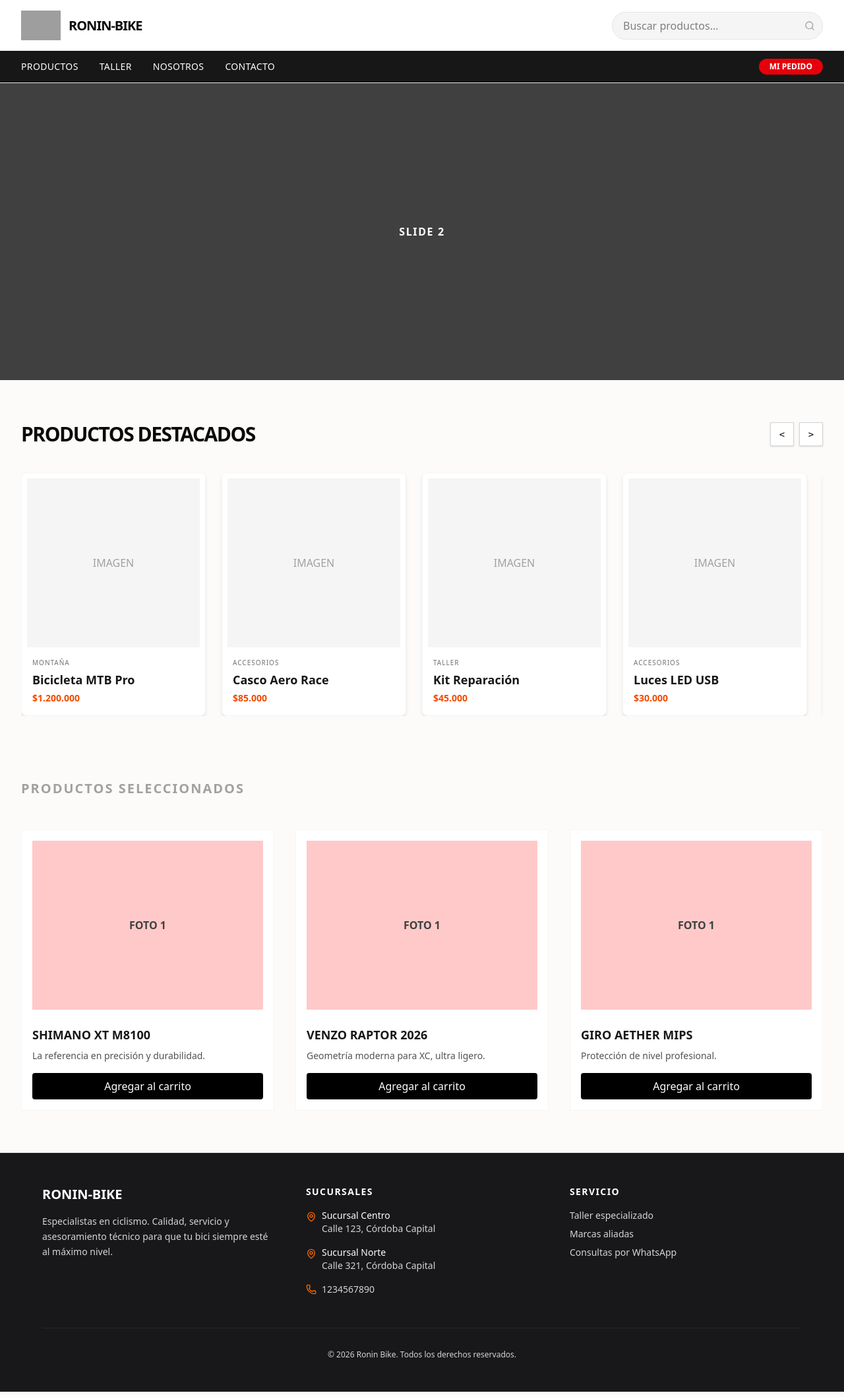
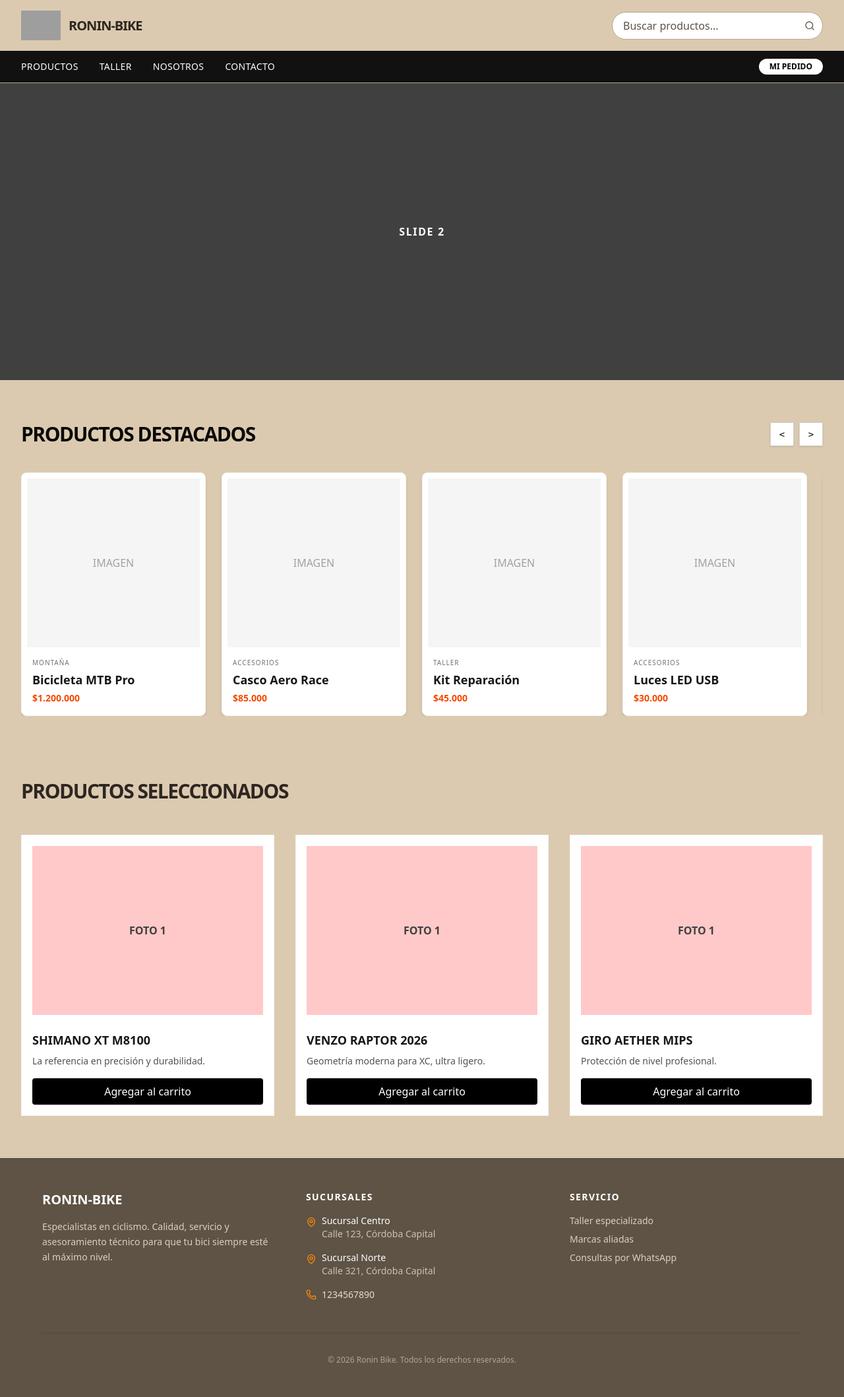
Before and after one commit to meracs2/ronin-bike, a Next.js app: page / in a window 1280 px wide. Shown: the whole page at 66% size. Built offline with nearby package versions, Linux system fonts and the light colour scheme; grey boxes are pictures that could not be loaded.

Commit message:
Corregir diseño de carrusel y unificar colores en el footer

```diff
--- a/app/globals.css
+++ b/app/globals.css
@@ -1,8 +1,8 @@
 @import "tailwindcss";
 
 :root {
-  --background: #fcfbfa; /* Un blanco marfil/crema cálido, nada de negro lúgubre */
-  --foreground: #111111; /* Tipografía grafito oscuro para un contraste fino */
+  --background: #dccab0; /* Color arena uniforme para todo el sitio */
+  --foreground: #2d2621; /* Grafito oscuro para buen contraste sobre el arena */
 }
 
 @theme inline {
--- a/components/Footer.tsx
+++ b/components/Footer.tsx
@@ -1,14 +1,14 @@
-import { MapPin, Phone, Clock } from 'lucide-react';
+import { MapPin, Phone } from 'lucide-react';
 
 export default function Footer() {
   return (
-    <footer className="bg-zinc-900 text-zinc-300 py-12 px-6 border-t border-zinc-800">
+    <footer className="bg-[#5e5345] text-[#e6dec8] py-12 px-6 border-t border-[#4a4237]">
       <div className="max-w-6xl mx-auto grid grid-cols-1 md:grid-cols-3 gap-12">
 
         {/* Bloque 1: Marca */}
         <div>
           <h3 className="text-white font-bold text-xl mb-4">RONIN-BIKE</h3>
-          <p className="text-sm leading-relaxed">
+          <p className="text-sm leading-relaxed opacity-90">
             Especialistas en ciclismo. Calidad, servicio y asesoramiento
             técnico para que tu bici siempre esté al máximo nivel.
           </p>
@@ -25,10 +25,10 @@ export default function Footer() {
                 rel="noopener noreferrer"
                 className="flex items-start gap-2 group hover:text-white transition"
               >
-                <MapPin size={16} className="text-orange-500 mt-1 shrink-0" />
+                <MapPin size={16} className="text-orange-400 mt-1 shrink-0" />
                 <div>
-                  <p className="text-white group-hover:text-orange-500 transition">Sucursal Centro</p>
-                  <p>Calle 123, Córdoba Capital</p>
+                  <p className="text-white group-hover:text-orange-300 transition">Sucursal Centro</p>
+                  <p className="opacity-80">Calle 123, Córdoba Capital</p>
                 </div>
               </a>
             </li>
@@ -39,10 +39,10 @@ export default function Footer() {
                 rel="noopener noreferrer"
                 className="flex items-start gap-2 group hover:text-white transition"
               >
-                <MapPin size={16} className="text-orange-500 mt-1 shrink-0" />
+                <MapPin size={16} className="text-orange-400 mt-1 shrink-0" />
                 <div>
-                  <p className="text-white group-hover:text-orange-500 transition">Sucursal Norte</p>
-                  <p>Calle 321, Córdoba Capital</p>
+                  <p className="text-white group-hover:text-orange-300 transition">Sucursal Norte</p>
+                  <p className="opacity-80">Calle 321, Córdoba Capital</p>
                 </div>
               </a>
             </li>
@@ -51,9 +51,9 @@ export default function Footer() {
                 href="https://wa.me/5493510000000"
                 target="_blank"
                 rel="noopener noreferrer"
-                className="flex items-center gap-2 hover:text-orange-500 transition"
+                className="flex items-center gap-2 hover:text-orange-300 transition"
               >
-                <Phone size={16} className="text-orange-500" />
+                <Phone size={16} className="text-orange-400" />
                 <span>1234567890</span>
               </a>
             </li>
@@ -63,25 +63,25 @@ export default function Footer() {
         {/* Bloque 3: Navegación */}
         <div>
           <h4 className="text-white font-semibold mb-4 text-sm tracking-widest uppercase">Servicio</h4>
-          <ul className="space-y-2 text-sm">
-            <li><a href="#" className="hover:text-orange-500 transition">Taller especializado</a></li>
-            <li><a href="#" className="hover:text-orange-500 transition">Marcas aliadas</a></li>
+          <ul className="space-y-2 text-sm opacity-90">
+            <li><a href="#" className="hover:text-orange-300 transition">Taller especializado</a></li>
+            <li><a href="#" className="hover:text-orange-300 transition">Marcas aliadas</a></li>
             <li>
               <a
                 href="https://wa.me/5493510000000"
                 target="_blank"
                 rel="noopener noreferrer"
-                className="hover:text-orange-500 transition"
+                className="hover:text-orange-300 transition"
               >
                 Consultas por WhatsApp
               </a>
             </li>
           </ul>
         </div>
-      </div> {/* Cierra el grid */}
+      </div>
 
       {/* Copyright */}
-      <div className="max-w-6xl mx-auto mt-12 pt-8 border-t border-zinc-800 text-center text-xs">
+      <div className="max-w-6xl mx-auto mt-12 pt-8 border-t border-[#4a4237] text-center text-xs opacity-60">
         © {new Date().getFullYear()} Ronin Bike. Todos los derechos reservados.
       </div>
     </footer>
--- a/components/Navbar.tsx
+++ b/components/Navbar.tsx
@@ -11,26 +11,42 @@ export default function Navbar() {
 
   return (
     <>
-      <nav className="w-full bg-white border-b border-neutral-200">
+      {/* Navbar principal - Fondo Arena Fijo */}
+      <nav className="w-full border-b border-[#b8a68d]" style={{ backgroundColor: '#dccab0' }}>
+
+        {/* Contenedor Superior */}
         <div className="flex items-center justify-between px-8 py-4 max-w-7xl mx-auto gap-8">
           <div className="flex items-center gap-3">
-            <Image src="/ronin-logo-propio.png" alt="Logo Ronin Bike" width={60} height={60} className="object-contain" />
-            <span className="font-black text-xl tracking-tighter text-neutral-950">RONIN-BIKE</span>
+            <Image src="/ronin-logo-propio.png" alt="Logo" width={60} height={60} className="object-contain" />
+            <span className="font-black text-xl tracking-tighter text-[#2d2621]">RONIN-BIKE</span>
           </div>
+
+          {/* Buscador - Forzado a color blanco */}
           <div className="relative flex items-center w-full max-w-xs">
-            <input type="text" className="bg-neutral-100 pl-4 pr-10 py-2 rounded-full w-full border border-neutral-200 focus:outline-none focus:ring-2 focus:ring-neutral-900" placeholder="Buscar productos..." />
-            <Search className="absolute right-3 w-4 h-4 text-neutral-400" />
+            <input
+              type="text"
+              className="pl-4 pr-10 py-2 rounded-full w-full border border-[#b8a68d] placeholder-[#5e5345] focus:outline-none"
+              style={{ backgroundColor: '#ffffff' }}
+              placeholder="Buscar productos..."
+            />
+            <Search className="absolute right-3 w-4 h-4 text-[#5e5345]" />
           </div>
         </div>
-        <div className="bg-neutral-900 text-white">
+
+        {/* Franja de Navegación Negra */}
+        <div className="bg-[#111111] text-white">
           <div className="max-w-7xl mx-auto px-8 py-3 flex justify-between items-center">
             <div className="flex gap-8 font-medium text-sm tracking-wide">
-              <a href="/productos" className="hover:text-red-500 transition-colors">PRODUCTOS</a>
-              <a href="/taller" className="hover:text-red-500 transition-colors">TALLER</a>
-              <a href="/nosotros" className="hover:text-red-500 transition-colors">NOSOTROS</a>
-              <a href="/contacto" className="hover:text-red-500 transition-colors">CONTACTO</a>
+              <a href="/productos" className="hover:text-[#dccab0] transition-colors">PRODUCTOS</a>
+              <a href="/taller" className="hover:text-[#dccab0] transition-colors">TALLER</a>
+              <a href="/nosotros" className="hover:text-[#dccab0] transition-colors">NOSOTROS</a>
+              <a href="/contacto" className="hover:text-[#dccab0] transition-colors">CONTACTO</a>
             </div>
-            <button onClick={() => setIsSidebarOpen(true)} className="bg-red-600 px-4 py-1 rounded-full text-xs font-bold hover:bg-red-700 transition-colors">
+
+            <button
+              onClick={() => setIsSidebarOpen(true)}
+              className="bg-white text-black px-4 py-1 rounded-full text-xs font-bold hover:bg-[#dccab0] transition-colors"
+            >
               MI PEDIDO {cart.length > 0 ? `(${cart.length})` : ''}
             </button>
           </div>
--- a/components/ProductCarousel.tsx
+++ b/components/ProductCarousel.tsx
@@ -24,10 +24,10 @@ export default function ProductCarousel() {
   const scrollNext = useCallback(() => emblaApi && emblaApi.scrollNext(), [emblaApi]);
 
   return (
-    <section className="py-16 bg-[#fcfbfa]">
+    <section className="py-16" style={{ backgroundColor: '#dccab0' }}>
       <div className="max-w-7xl mx-auto px-4 md:px-8">
 
-        {/* 1. PRODUCTOS DESTACADOS */}
+        {/* Encabezado */}
         <div className="flex items-end justify-between mb-10">
           <h2 className="text-3xl font-bold uppercase tracking-tighter">Productos Destacados</h2>
           <div className="flex gap-2">
@@ -40,6 +40,7 @@ export default function ProductCarousel() {
           </div>
         </div>
 
+        {/* Carrusel de Productos */}
         <div className="overflow-hidden mb-24" ref={emblaRef}>
           <div className="flex gap-6">
             {productosDestacados.map((prod) => (
@@ -59,29 +60,16 @@ export default function ProductCarousel() {
           </div>
         </div>
 
-        {/* 2. PRODUCTOS SELECCIONADOS */}
-        <h2 className="text-xl font-bold uppercase tracking-widest text-neutral-400 mb-12">
+        {/* Productos Seleccionados - Tamaño y color corregidos */}
+        <h2 className="text-3xl font-bold uppercase tracking-tighter text-[#2d2621] mb-12">
           Productos Seleccionados
         </h2>
 
         <div className="grid md:grid-cols-3 gap-8">
-          <ProductCard
-            nombre="Shimano XT M8100"
-            desc="La referencia en precisión y durabilidad."
-            cantidadFotos={3}
-          />
-          <ProductCard
-            nombre="Venzo Raptor 2026"
-            desc="Geometría moderna para XC, ultra ligero."
-            cantidadFotos={3} // <--- CORREGIDO: ahora tiene 3
-          />
-          <ProductCard
-            nombre="Giro Aether MIPS"
-            desc="Protección de nivel profesional."
-            cantidadFotos={4}
-          />
+          <ProductCard nombre="Shimano XT M8100" desc="La referencia en precisión y durabilidad." cantidadFotos={3} />
+          <ProductCard nombre="Venzo Raptor 2026" desc="Geometría moderna para XC, ultra ligero." cantidadFotos={3} />
+          <ProductCard nombre="Giro Aether MIPS" desc="Protección de nivel profesional." cantidadFotos={4} />
         </div>
-
       </div>
     </section>
   );
```
